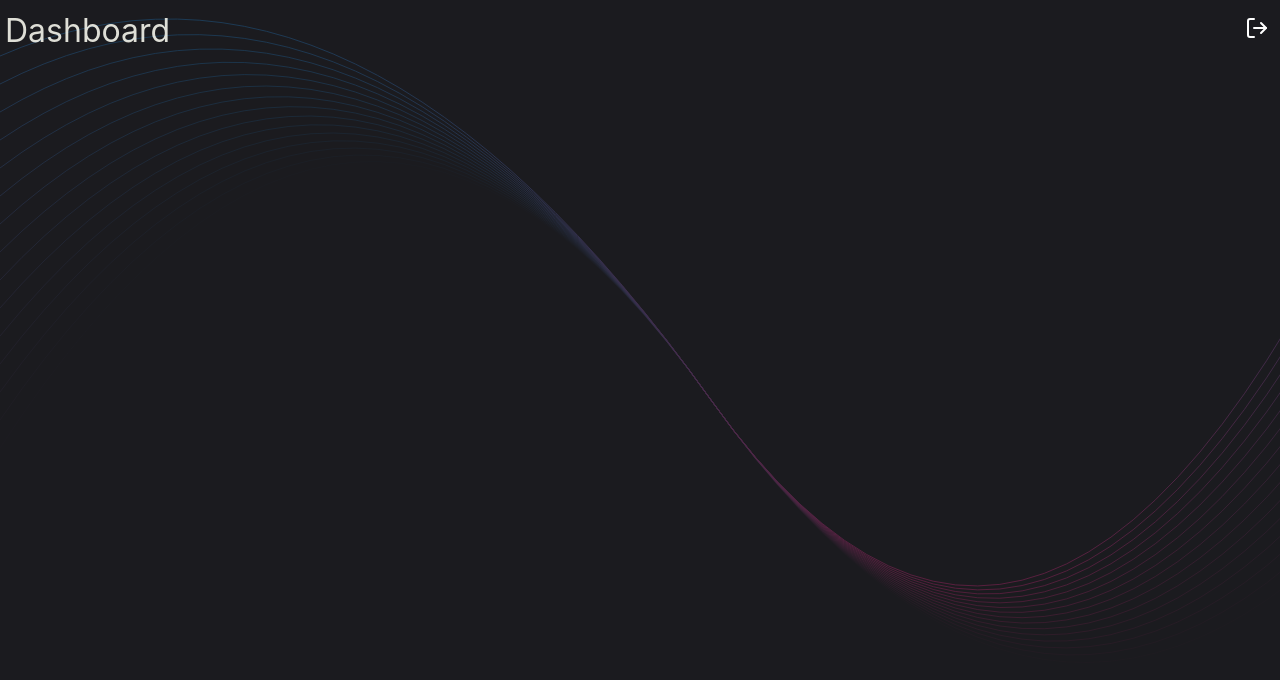
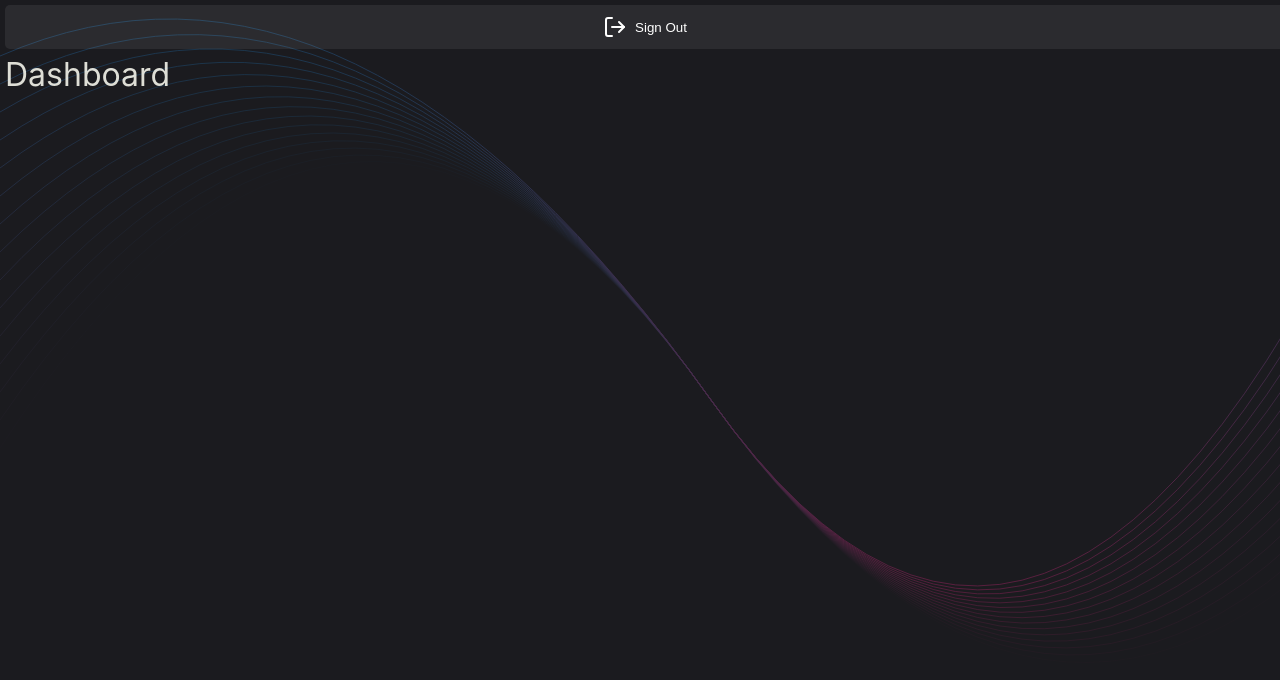
Before and after one commit to andrewderango/HeartFlow, a React (Vite) app in the folder dcm/src/renderer/: page /#/dashboard in a window 1280 px wide. Shown: the top 680 px of the page. Built offline with nearby package versions, Linux system fonts and the light colour scheme.

Commit message:
update styling for logout button

```diff
--- a/dcm/src/renderer/src/components/LogOut/LogOut.css
+++ b/dcm/src/renderer/src/components/LogOut/LogOut.css
@@ -1,15 +1,24 @@
 @import '../../assets/main.css';
 
 .logout-button {
-    position: absolute;
-    top: 10px;
-    right: 10px;
-    background: none;
-    border: none;
-    color: white;
-    cursor: pointer;
+  background: rgba(255, 255, 255, 0.075);
+  border-radius: 5px;
+  border: none;
+  color: white;
+  cursor: pointer;
+  display: flex;
+  align-items: center;
+  justify-content: center;
+  width: 100%;
+  padding: 10px 0;
+  transition: ease-in-out 0.3s;
 }
 
 .logout-button:hover {
-    color: #f44336;
+  background: rgba(255, 255, 255, 0.10);
+  transition: ease-in-out 0.3s;
 }
+
+.logout-button svg {
+  margin-right: 8px;
+}
--- a/dcm/src/renderer/src/components/LogOut/LogOut.tsx
+++ b/dcm/src/renderer/src/components/LogOut/LogOut.tsx
@@ -16,6 +16,7 @@ const LogoutButton: React.FC = () => {
   return (
     <button className="logout-button" type="button" onClick={handleLogout}>
       <LogOut size={24} />
+      <span>Sign Out</span>
     </button>
   )
 }
```
